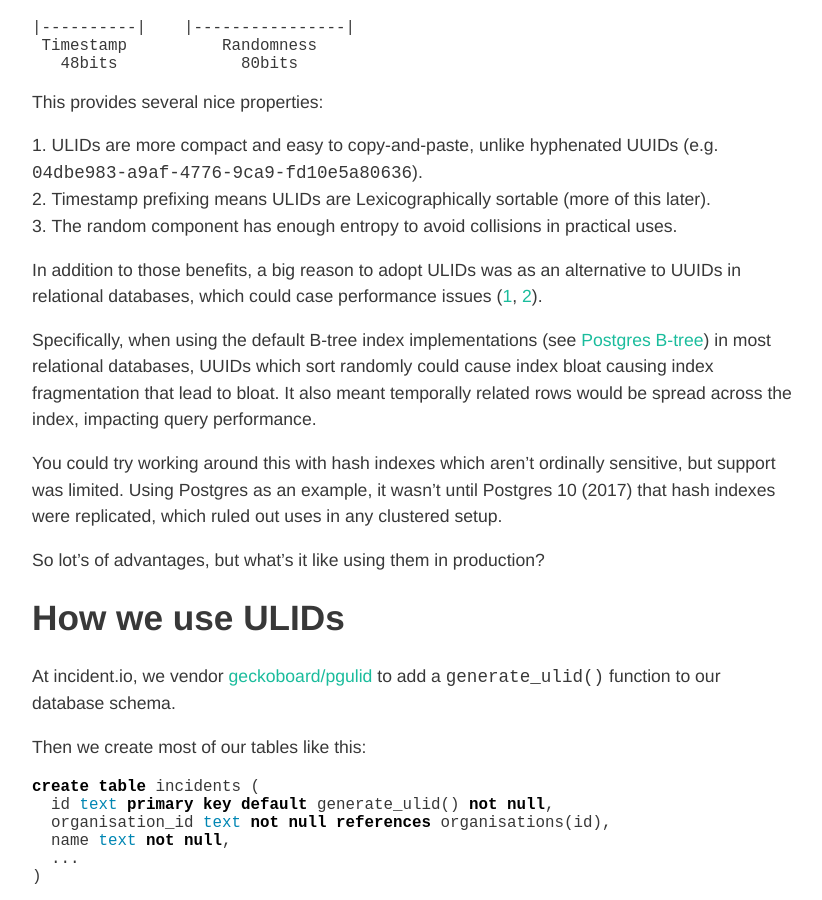
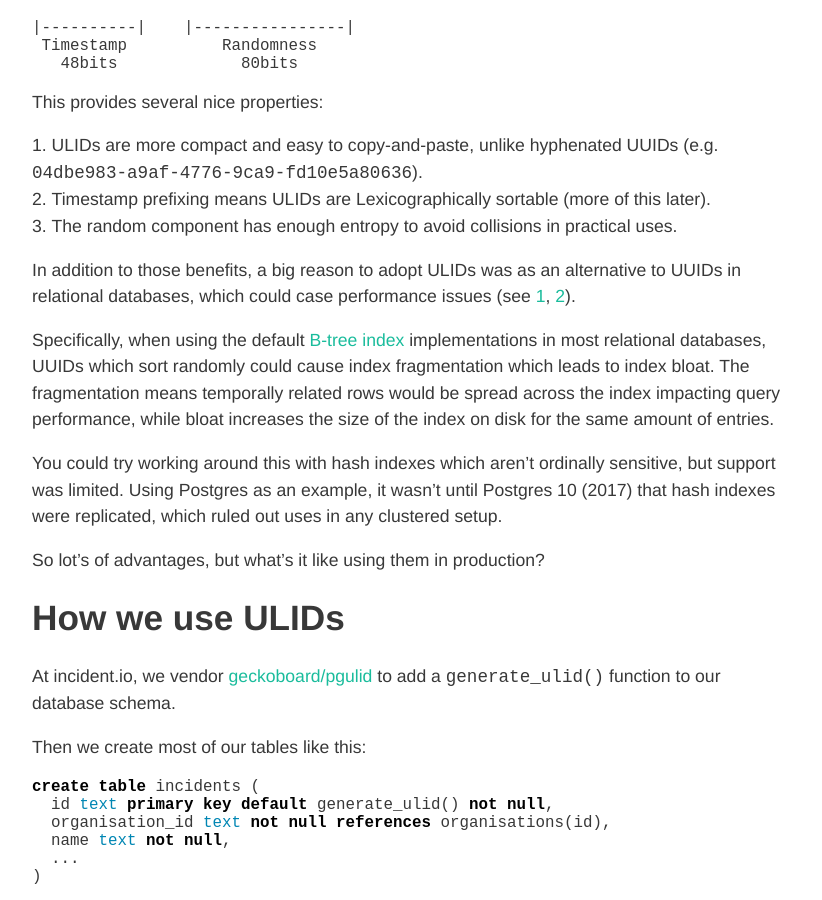
Before and after one commit to samstarling/blog.lawrencejones.dev, a Jekyll site: the page built from _posts/2022-12-30-ulid.md, in a window 1280 px wide and 900 px high, scrolled down 765 px. Shown: the whole window, without its empty margins (228-1050 px from the left). Built offline with Jekyll 4.4.1, drawn with Linux system fonts in a browser that asks for light colours; nearby versions of some CDN libraries; some web fonts are replaced; comment, search, counter and statistics services are not loaded.

Commit message:
Rearrange

```diff
--- a/_posts/2022-12-30-ulid.md
+++ b/_posts/2022-12-30-ulid.md
@@ -64,15 +64,15 @@ This provides several nice properties:
 
 In addition to those benefits, a big reason to adopt ULIDs was as an alternative
 to UUIDs in relational databases, which could case performance issues
-([1][perf1], [2][perf2]).
+(see [1][perf1], [2][perf2]).
 
 [pg/btree]: https://www.postgresql.org/docs/15/btree-implementation.html
 
-Specifically, when using the default B-tree index implementations (see [Postgres
-B-tree][pg/btree]) in most relational databases, UUIDs which sort randomly could
-cause index bloat causing index fragmentation that lead to bloat. It also meant
-temporally related rows would be spread across the index, impacting query
-performance.
+Specifically, when using the default [B-tree index][pg/btree] implementations in
+most relational databases, UUIDs which sort randomly could cause index
+fragmentation which leads to index bloat. The fragmentation means temporally
+related rows would be spread across the index impacting query performance, while
+bloat increases the size of the index on disk for the same amount of entries.
 
 You could try working around this with hash indexes which aren't ordinally
 sensitive, but support was limited. Using Postgres as an example, it wasn't
```
